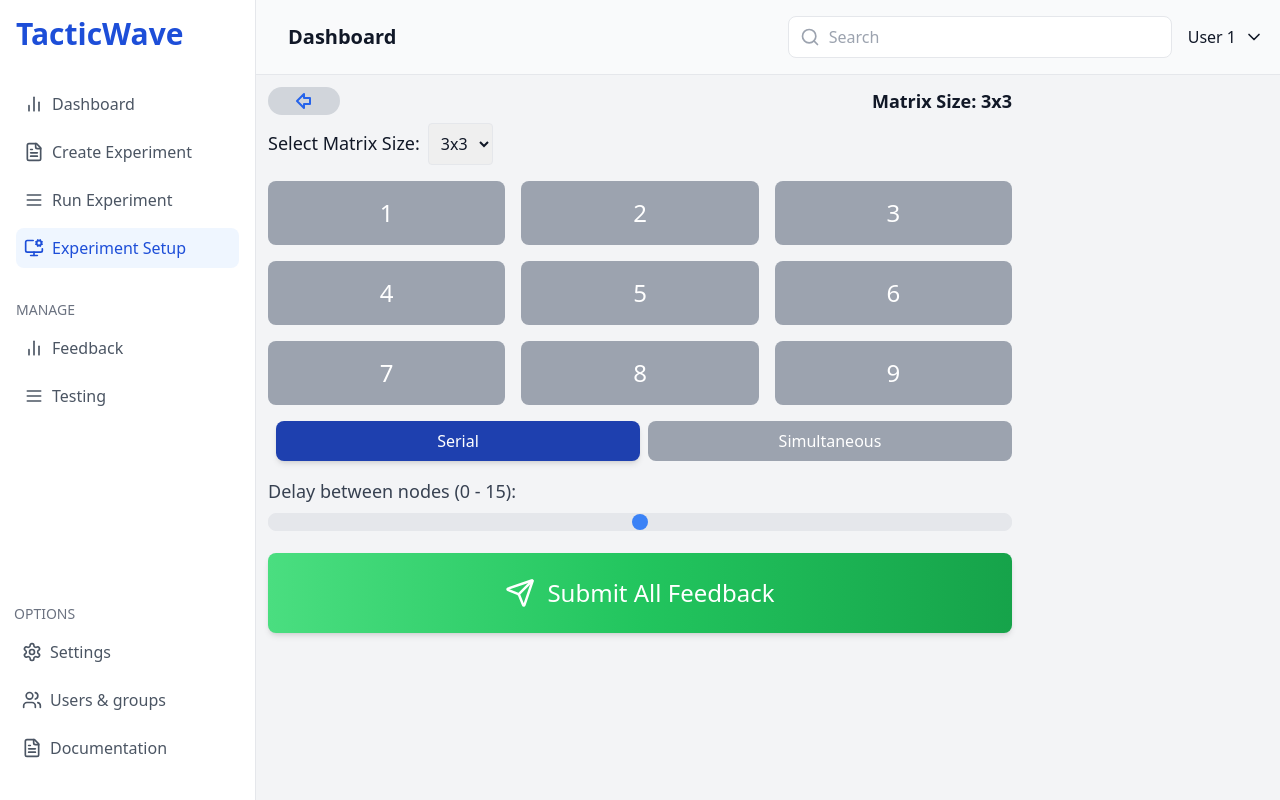
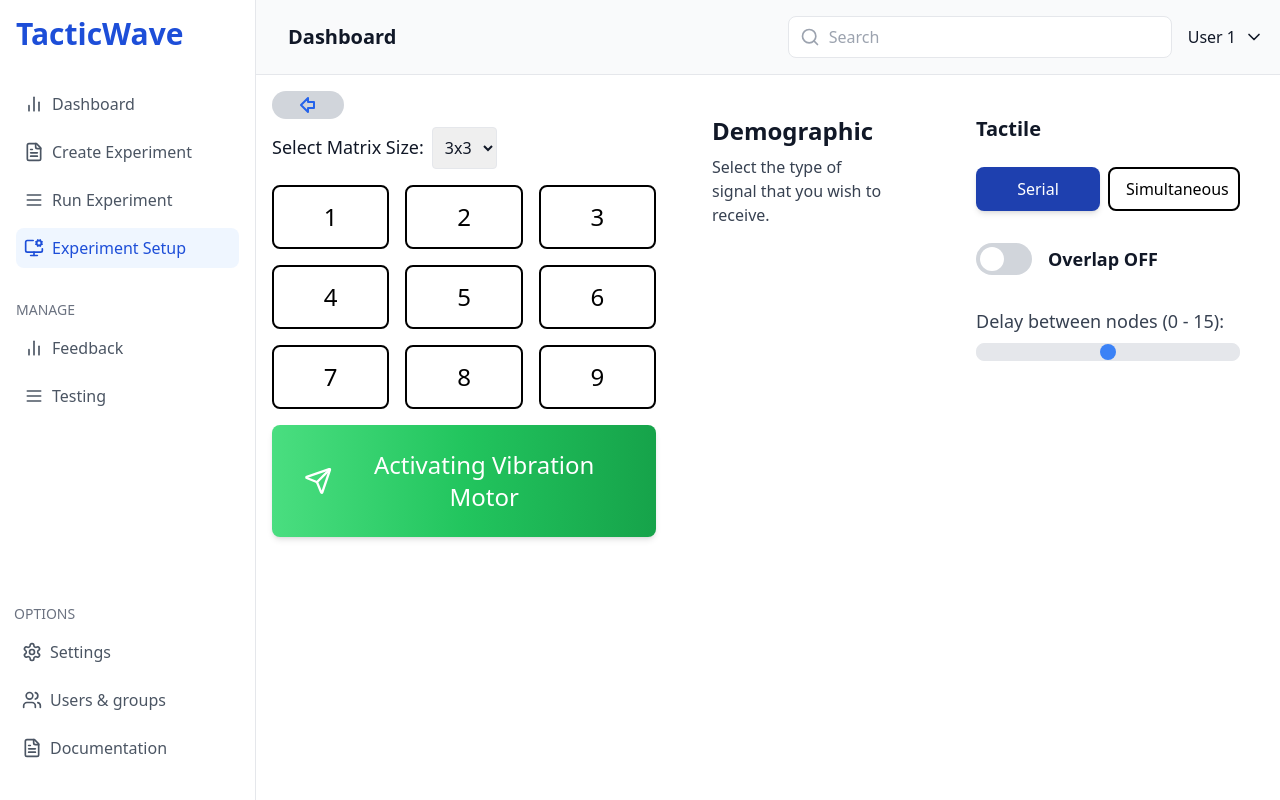
Before and after one commit to Nguyenle23/TacticWave, a React (Vite) app in the folder Client/: page /setup in a window 1280 px wide. Both pictures are taken after a click on the button "Serial". Built offline with nearby package versions, Linux system fonts and the light colour scheme.

Commit message:
UI + Hardware update
- ExperimentSetup updated
- Overlap mode added (python + ino)

```diff
--- a/Client/src/components/commons/Button.jsx
+++ b/Client/src/components/commons/Button.jsx
@@ -1,3 +1,4 @@
+//button
 import React from 'react';
 
 export const Button = ({
@@ -8,7 +9,7 @@
 }) => {
   const baseStyles = 'px-4 py-2 rounded-lg font-medium transition-colors';
   const variants = {
-    primary: 'bg-blue-600 text-white hover:bg-blue-700',
+    primary: 'bg-blue-600 text-black hover:bg-blue-700',
     secondary: 'text-white-600 hover:text-black-700',
   };
 
--- a/Client/src/components/commons/NodeConfiguration.jsx
+++ b/Client/src/components/commons/NodeConfiguration.jsx
@@ -1,5 +1,6 @@
-import React from 'react';
-import { XIcon } from 'lucide-react';
+//node
+import React from "react";
+import { XIcon } from "lucide-react";
 
 export const NodeConfiguration = ({
   isSerial,
@@ -14,7 +15,7 @@
   listings,
   onClose,
   onSave,
-  error
+  error,
 }) => {
   const getSliderBackground = (value, max) => {
     const percentage = (value / max) * 100;
@@ -22,24 +23,20 @@
   };
 
   return (
-    <div className="md:w-1/3 mx-auto p-6 bg-white rounded-lg shadow-md">
-      <div className="flex items-center justify-between">
-        <h1 className="text-2xl font-bold mb-6">Node Configuration</h1>
-        <button
-          onClick={onClose}
-          className="p-2 bg-red-500 text-white rounded-full mb-6 mx-3 hover:bg-red-600 transition-colors duration-200"
-        >
-          <XIcon size={10} />
-        </button>
-      </div>
-
-      <div className="bg-gray-100 rounded-full px-4 py-2 mb-8 inline-block">
-        <span className="text-blue-500 font-medium">
+    <>
+      <div className="w-4/12 flex flex-col gap-2 ">
+          <h1 className="text-2xl font-bold mb-2">Configuration</h1>
+          <p className="text-gray-700">
+            Select the type of signal that you wish to receive.
+          </p>
+          <div className="bg-gray-100 px-4 py-2 mb-8 inline-block">
+            <span className="text-blue-500 font-medium inline-flex justify-center items-center w-full">
               Node Number {nodeNumber}
             </span>
           </div>
+      </div>
 
-      <div className="space-y-6">
+      <div className="w-6/12 flex flex-col space-y-4">
         {/* Intensity Slider */}
         {/* <div className={`relative ${isSerial ? 'opacity-50 pointer-events-none' : ''}`}> */}
         <div>
@@ -114,7 +111,7 @@
         </div>
 
         {/* Order Dropdown */}
-        <div>
+        {/* <div>
           <label className="block text-lg font-medium text-gray-700 mb-2">
             Order
           </label>
@@ -133,23 +130,20 @@
               ))
             )}
           </select>
-        </div>
+        </div> */}
 
         {/* Action Buttons */}
         <div className="flex space-x-4 pt-4">
-          <button className="flex-1 px-4 py-2 bg-green-500 text-white rounded-l hover:bg-green-600 transition-colors duration-200">
-            Test Node
-          </button>
           <button
             onClick={onSave}
-            className="flex-1 px-4 py-2 bg-blue-500 text-white rounded-l hover:bg-blue-600 transition-colors duration-200"
+            className="flex-1 px-4 py-2 bg-blue-800 text-white rounded-l hover:bg-blue-600 transition-colors duration-200"
           >
-            {isEdit ? 'Adjust' : 'Save'}
+            {isEdit ? "Adjust" : "Save"}
           </button>
         </div>
 
         {error && <p className="text-red-500 mb-4">{error}</p>}
       </div>
-    </div>
+      </>
   );
 };
--- /dev/null
+++ b/Client/src/components/commons/Switch.jsx
@@ -0,0 +1,29 @@
+import React from 'react';
+
+const SwitchButton = ({ isOn, onSwitchChange }) => {
+  const handleToggle = () => {
+    onSwitchChange(!isOn); // Truyền trạng thái mới lên parent
+  };
+
+  return (
+    <div className="my-4 flex items-center gap-4">
+      <label className="relative inline-block w-14 h-8">
+        <input
+          type="checkbox"
+          checked={isOn}
+          onChange={handleToggle}
+          className="sr-only peer"
+        />
+        <span
+          className={`absolute inset-0 bg-gray-300 rounded-full transition-colors peer-checked:bg-blue-500`}
+        ></span>
+        <span
+          className={`absolute top-1 left-1 w-6 h-6 bg-white rounded-full transition-transform transform peer-checked:translate-x-6`}
+        ></span>
+      </label>
+      <span className="text-lg font-bold">{isOn ? 'Overlap ON' : 'Overlap OFF'}</span>
+    </div>
+  );
+};
+
+export default SwitchButton;
--- a/Client/src/components/dashboard/ExperimentSetup/ExperimentSetup.jsx
+++ b/Client/src/components/dashboard/ExperimentSetup/ExperimentSetup.jsx
@@ -1,13 +1,14 @@
-import React, { useState } from "react";
+import React, { useState, useEffect } from "react";
 import { Link } from "react-router-dom";
 import { ArrowBigLeft, Send } from "lucide-react";
 import { Button } from "../../commons/Button";
 import { NodeConfiguration } from "../../commons/NodeConfiguration";
 import { runExp } from "../../apis/callAPI";
+import SwitchButton from "../../commons/Switch";
 
 export const ExperimentSetup = () => {
   const [matrixSize, setMatrixSize] = useState(3);
-  const [buttonProperty, setButtonProperty] = useState("");
+  const [buttonProperty, setButtonProperty] = useState(1); // Initialize to default node
   const [intensity, setIntensity] = useState(0);
   const [duration, setDuration] = useState(0);
   const [order, setOrder] = useState(1);
@@ -17,14 +18,21 @@
   const [openSeq, setOpenSeq] = useState(false);
   const [openSerial, setOpenSerial] = useState(false);
   const [delay, setDelay] = useState(undefined);
-  const [delaySerial, setDelaySerial] = useState(undefined);
   const [delayPerNode, setDelayPerNode] = useState(undefined);
+
+  // Update buttonProperty when matrixSize changes
+  useEffect(() => {
+    setButtonProperty(null);
+  }, [matrixSize]);
 
   const getSliderBackground = (value, max) => {
     const percentage = (value / max) * 100;
     return `linear-gradient(to right, #3B82F6 0%, #3B82F6 ${percentage}%, #E5E7EB ${percentage}%, #E5E7EB 100%)`;
   };
 
+  const handleSwitchChange = (newState) => {
+    setType(newState ? "Overlap" : "Serial");
+  };
 
   const saveAndOut = () => {
     if (!openSerial && (!intensity || !duration)) {
@@ -35,7 +43,7 @@
     const newListing = {
       node: buttonProperty,
       intensity: parseInt(intensity, 10) || 0, // Default to 0 if empty
-      duration: parseInt(duration, 10) || 0, // Default to 0 if empty
+      duration: parseFloat(duration, 10) || 0, // Default to 0 if empty
       order: order,
     };
 
@@ -53,14 +61,14 @@
       return updatedListings;
     });
 
-    setButtonProperty("");
+    // Reset fields after saving
+    setButtonProperty(0); // Reset to default node if needed
     setIntensity(0);
     setDuration(0);
     setOrder(order);
   };
 
-
-  // Matrix orders state
+  // Initialize matrix orders
   const initialOrders = {};
   for (let row = 0; row < matrixSize; row++) {
     for (let col = 0; col < matrixSize; col++) {
@@ -91,12 +99,6 @@
     setDuration(0);
   };
 
-  const handleSequential = () => {
-    setOpenSeq(true);
-    setOpenSerial(false);
-    setType("Sequential");
-  };
-
   const handleSimultaneous = () => {
     setOpenSeq(false);
     setOpenSerial(false);
@@ -121,37 +123,35 @@
         type,
       };
 
-      // Add `delay` if it is not undefined
+      // Add delay if it is not undefined
       if (delay !== undefined) {
         payload.delay = delay;
       }
 
       if (type !== null && delayPerNode !== undefined) {
-        // Transform `listings` to only include `node` values
-        const transformedListings = listings.map(item => item.node);
-        const transformedDurations = listings.map(item => item.duration);
-        const transformedIntensities = listings.map(item => item.intensity);
+        // Transform listings to only include node values
+        const transformedListings = listings.map((item) => item.node);
+        const transformedDurations = listings.map((item) => item.duration);
+        const transformedIntensities = listings.map((item) => item.intensity);
 
         payload.listings = transformedListings; // Replace listings with transformed array
         payload.duration = transformedDurations; // Ensure it's a number
         payload.intensity = transformedIntensities; // Ensure it's a number
-        payload.delay = parseFloat(delayPerNode);   // Ensure it's a number
+        payload.delay = parseFloat(delayPerNode); // Ensure it's a number
         payload.type = type;
       }
-      console.log("yayayaa", payload)
+      console.log("Payload:", payload);
       const response = await runExp(payload);
-      console.log(response.data);
+      // console.log("Response:", response.data);
       // setListingsNode(response.data);
     } catch (error) {
       console.error("Error running experiment:", error);
     }
   };
 
-
   return (
-    <div className="flex flex-col md:flex-row w-full h-fit bg-gray-100">
-      {/* Main content area */}
-      <div className="md:w-3/4 p-3">
+    <div className="flex flex-col md:flex-row w-full h-fit bg-gray-10 gap-8 my-4 px-4">
+      <div className="md:w-2/5 w-full">
         {/* Top navigation and action buttons */}
         <div className="flex items-center justify-between mb-2">
           <Link
@@ -160,12 +160,8 @@
           >
             <ArrowBigLeft />
           </Link>
-          <h2 className="text-lg font-semibold">
-            Matrix Size: {matrixSize}x{matrixSize}
-          </h2>
         </div>
 
-        {/* Dropdown for matrix size */}
         <div className="mb-4">
           <label htmlFor="matrix-size" className="mr-2 text-lg font-medium">
             Select Matrix Size:
@@ -181,7 +177,8 @@
             <option value="5">5x5</option>
           </select>
         </div>
-        {/* <p>{JSON.stringify(listings)}</p> */}
+        {/* <p>{JSON.stringify(type)}</p> */}
+
         {/* Matrix Display */}
         <div
           className={`grid grid-cols-${matrixSize} gap-4 mt-1`}
@@ -199,7 +196,7 @@
                   className={`w-full h-16 rounded-3xl flex items-center justify-center text-2xl font-bold transition-all duration-200 ${
                     buttonProperty === node || isNodeSaved(node)
                       ? "bg-blue-800 text-white shadow-md"
-                      : "bg-gray-400 text-gray-600 hover:bg-gray-300"
+                      : "bg-white text-black hover:bg-gray-300 border-2 border-solid border-black"
                   }`}
                 >
                   {node}
@@ -209,43 +206,61 @@
           )}
         </div>
 
+        {/* Submit Button */}
+        <div className="mt-4 flex items-center justify-center w-full">
+          <Button
+            onClick={handleSubmit}
+            className="w-full px-8 py-6 bg-gradient-to-r from-green-400 via-green-500 to-green-600 text-white text-2xl font-bold rounded-full shadow-md hover:shadow-lg hover:from-green-500 hover:to-green-700 flex items-center justify-center transition-all duration-300"
+          >
+            <Send size={30} className="mr-3" />
+            Activating Vibration Motor
+          </Button>
+        </div>
         {/* Sequential and Simultaneous Buttons */}
-        <div className="flex justify-between mt-4">
-          {/* <Button
-            onClick={handleSequential}
-            className={`w-1/2 py-2 mr-2 rounded transition-all duration-200 ${
-              type === "Sequential"
-                ? "bg-blue-800 text-white shadow-md"
-                : "bg-gray-400 text-gray-700 hover:bg-gray-300 hover:text-white"
-            }`}
-          >
-            Sequential
-          </Button> */}
+      </div>
+
+      <div className="md:w-3/5 w-full flex flex-col">
+        <div className="flex justify-between items-start p-6">
+          {/* Phần "hello" bên trái */}
+          <div className="w-4/12">
+            <h1 className="text-2xl font-bold mb-2">Demographic</h1>
+            <p className="text-gray-700">
+              Select the type of signal that you wish to receive.
+            </p>
+          </div>
+
+          {/* Phần bên phải theo cột */}
+          <div className="w-6/12 flex flex-col space-y-4">
+            {/* Nhóm Nút "Serial" và "Simultaneous" */}
+            <h1 className="text-xl font-bold mb-2">Tactile</h1>
+            <div className="flex space-x-2">
               <Button
                 onClick={handleSerial}
-            className={`w-1/2 py-2 ml-2 rounded transition-all duration-200 ${
-              type === "Serial"
+                className={`w-1/2 py-2 rounded transition-all duration-200 ${
+                  type === "Serial" || type === "Overlap"
                     ? "bg-blue-800 text-white shadow-md"
-                : "bg-gray-400 text-gray-700 hover:bg-gray-300 hover:text-white"
+                    : "bg-white border-2 border-solid border-black  hover:bg-gray-300 hover:text-black"
                 }`}
               >
                 Serial
               </Button>
               <Button
                 onClick={handleSimultaneous}
-            className={`w-1/2 py-2 ml-2 rounded transition-all duration-200 ${
+                className={`w-1/2 py-2 rounded transition-all duration-200 ${
                   type === "Simultaneous"
                     ? "bg-blue-800 text-white shadow-md"
-                : "bg-gray-400 text-gray-700 hover:bg-gray-300 hover:text-white"
+                    : "bg-white border-2 border-solid border-black  hover:bg-gray-300 hover:text-black"
                 }`}
               >
                 Simultaneous
               </Button>
-
             </div>
 
-        {openSeq ? (
-  <div className="my-4">
+            {/* Các thành phần điều kiện khi chọn Serial hoặc Overlap */}
+            {(openSeq || openSerial) && (
+              <div className="flex flex-col space-y-4">
+                {openSeq && (
+                  <div>
                     <label className="block text-lg font-medium text-gray-700 mb-2">
                       Duration (0 - 15): {delay}
                     </label>
@@ -277,42 +292,16 @@
                       />
                     </div>
                   </div>
-) : openSerial ? (
+                )}
+
+                {openSerial && (
                   <>
-    {/* <div className="my-4">
-      <label className="block text-lg font-medium text-gray-700 mb-2">
-        Duration (0 - 15): {delaySerial}
-      </label>
-      <div className="relative">
-        <input
-          type="range"
-          min="0"
-          max="15"
-          step="0.1"
-          value={delaySerial}
-          onChange={(e) => setDelaySerial(e.target.value)}
-          className="w-full h-2 bg-gray-200 rounded-lg appearance-none cursor-pointer
-                      focus:outline-none focus:ring-0
-                      [&::-webkit-slider-thumb]:appearance-none [&::-webkit-slider-thumb]:w-4
-                      [&::-webkit-slider-thumb]:h-4 [&::-webkit-slider-thumb]:bg-blue-500
-                      [&::-webkit-slider-thumb]:rounded-full [&::-webkit-slider-thumb]:cursor-pointer
-                      [&::-webkit-slider-thumb]:transition-all [&::-webkit-slider-thumb]:duration-150
-                      [&::-webkit-slider-thumb]:hover:scale-110
-                      [&::-moz-range-thumb]:appearance-none [&::-moz-range-thumb]:w-4
-                      [&::-moz-range-thumb]:h-4 [&::-moz-range-thumb]:bg-blue-500
-                      [&::-moz-range-thumb]:border-0
-                      [&::-moz-range-thumb]:rounded-full [&::-moz-range-thumb]:cursor-pointer
-                      [&::-moz-range-thumb]:transition-all [&::-moz-range-thumb]:duration-150
-                      [&::-moz-range-thumb]:hover:scale-110
-                      [&::-moz-range-progress]:bg-blue-500 [&::-moz-range-progress]:rounded-l-lg
-                      [&::-moz-range-track]:bg-gray-200 [&::-moz-range-track]:rounded-lg"
-          style={{
-            background: getSliderBackground(delaySerial, 15),
-          }}
+                    <SwitchButton
+                      isOn={type === "Overlap"}
+                      onSwitchChange={handleSwitchChange}
                     />
-      </div>
-    </div> */}
-    <div className="my-4">
+
+                    <div>
                       <label className="block text-lg font-medium text-gray-700 mb-2">
                         Delay between nodes (0 - 15): {delayPerNode}
                       </label>
@@ -346,26 +335,18 @@
                       </div>
                     </div>
                   </>
-) : null}
-
-
-
-        {/* Submit Button */}
-        <div className="mt-4 flex items-center justify-center w-full">
-          <Button
-            onClick={handleSubmit}
-            className="w-full px-8 py-6 bg-gradient-to-r from-green-400 via-green-500 to-green-600 text-white text-2xl font-bold rounded-full shadow-md hover:shadow-lg hover:from-green-500 hover:to-green-700 flex items-center justify-center transition-all duration-300"
-          >
-            <Send size={30} className="mr-3" />
-            Submit All Feedback
-          </Button>
+                )}
+              </div>
+            )}
           </div>
         </div>
 
-      {/* Node Configuration Modal */}
-      {buttonProperty &&  (
+        {/* Slider Controls */}
+
+        {buttonProperty && (
+          <div className="flex justify-between items-start p-6">
             <NodeConfiguration
-          isSerial = {openSerial}
+              isSerial={openSerial}
               isEdit={false}
               nodeNumber={buttonProperty}
               intensity={intensity}
@@ -375,11 +356,13 @@
               order={order}
               setOrder={setOrder}
               listings={listings}
-          onClose={() => setButtonProperty(null)}
+              onClose={() => setButtonProperty(1)} // Reset to default node on close
               onSave={saveAndOut}
               error={error}
             />
+          </div>
         )}
+      </div>
     </div>
   );
 };
--- a/Client/src/components/layouts/Layout.jsx
+++ b/Client/src/components/layouts/Layout.jsx
@@ -1,3 +1,4 @@
+//layout
 import React, { useState } from 'react';
 import { Sidebar } from './sidebar/Sidebar';
 import { Header } from './header/Header';
@@ -13,9 +14,9 @@
         isOpen={isMobileNavOpen}
         onClose={() => setIsMobileNavOpen(false)}
       />
-      <div className="flex-1 flex flex-col w-full">
+      <div className="flex-1 flex flex-col w-full max-h-screen">
         <Header onMenuClick={() => setIsMobileNavOpen(true)} />
-        <main className="flex-1 overflow-auto">
+        <main className="flex-1 overflow-auto bg-white">
           {children}
         </main>
       </div>
```
Also changed, not shown: 1 other file (tests, documents, lock files or other folders). Lines whose indentation alone changed are shown as unchanged.
